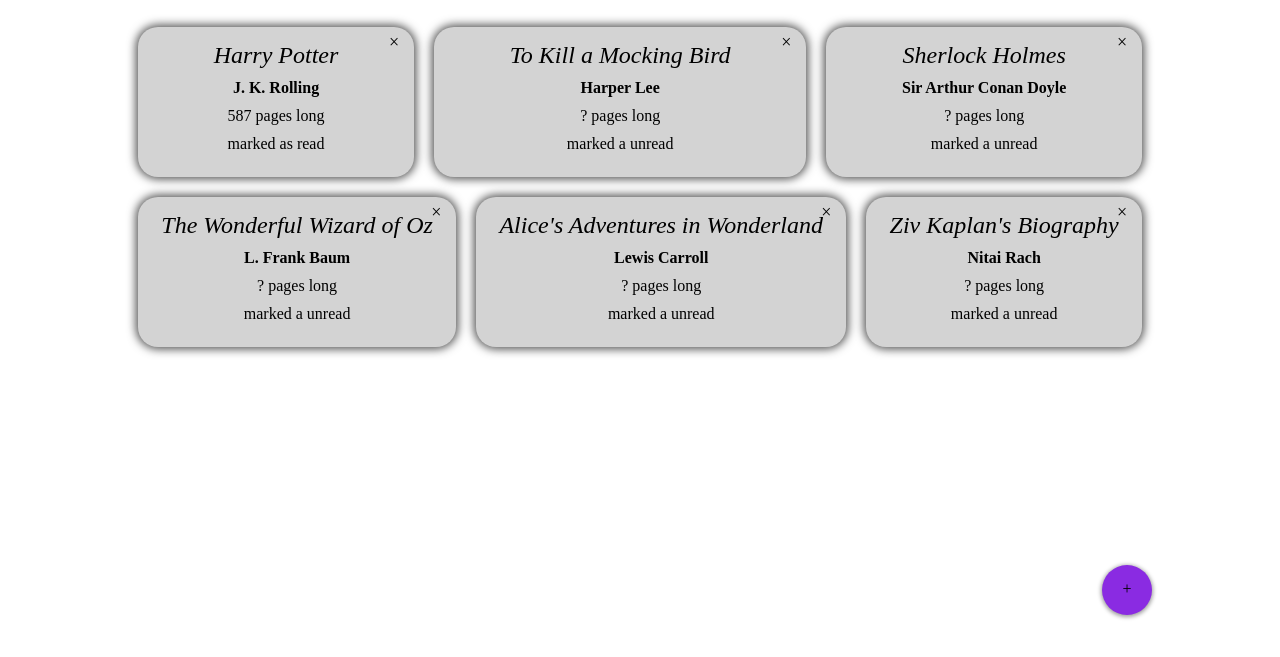
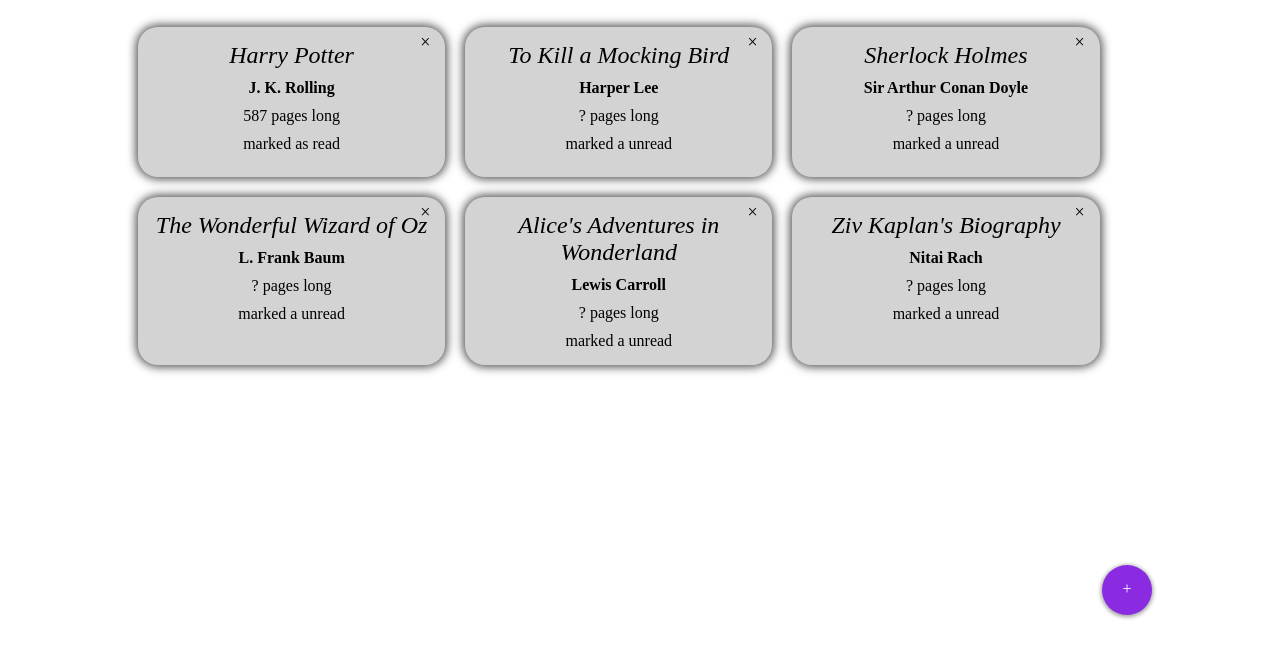
Before and after one commit to zivkaplan/Book-library, a plain HTML site: page index.html in a window 1280 px wide. Shown: the part 65-722 px from the top of the page. Drawn offline with Linux system fonts and the light colour scheme.

Commit message:
UI update

```diff
--- a/styles.css
+++ b/styles.css
@@ -25,18 +25,14 @@
   margin: 20px auto;
   width: 80vw;
   display: flex;
-  justify-content: stretch;
-  align-items: stretch;
+  justify-content: flex-start;
   flex-wrap: wrap;
 }
 
-
 .bookCard {
-  flex-grow: 1;
   border-radius: 20px;
   padding: 10px 10px 10px 10px;
-  min-width: 20%;
-  max-width: 40%;
+  flex: 0 1 30%;
   min-height: 150px;
   margin: 10px;
   padding: auto;
@@ -106,6 +102,7 @@
 }
 
 .newBtn {
+  color: #fff;
   position: fixed;
   text-align: center;
   padding: 15px;
```
